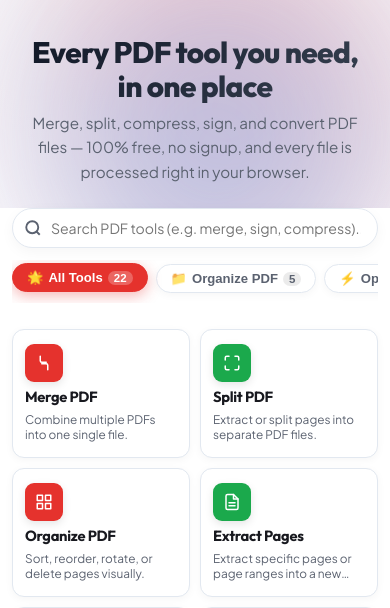
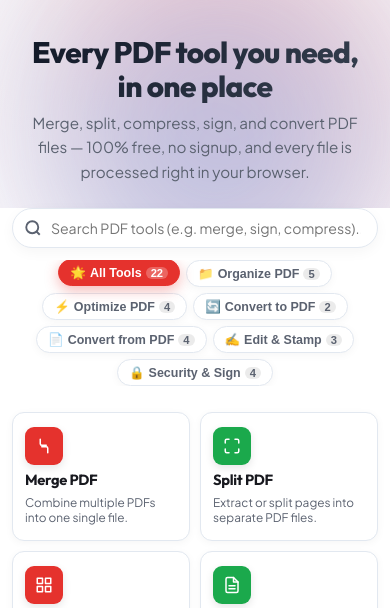
Before and after one commit to bypyay/pdftools, a PHP site: page / in a window 390 px wide. Shown: the part 72-680 px from the top of the page. Run offline with PHP 8.4, Linux system fonts and the light colour scheme.

Commit message:
Wrap category tabs cleanly on mobile into neat centered chips without side clipping while preserving single-line on desktop

```diff
--- a/assets/css/style.css
+++ b/assets/css/style.css
@@ -1367,27 +1367,26 @@ img {
   }
 
   .category-tabs {
-    width: calc(100% + 24px);
-    margin: 0 -12px;
-    justify-content: flex-start;
-    padding: 4px 14px 10px;
-    gap: 8px;
-    overflow-x: auto;
-    -webkit-overflow-scrolling: touch;
-    scroll-snap-type: x proximity;
+    width: 100%;
+    margin: 0 auto;
+    display: flex;
+    flex-wrap: wrap;
+    justify-content: center;
+    align-items: center;
+    gap: 6px;
+    padding: 0;
   }
 
   .category-tab {
-    padding: 6px 14px;
-    font-size: 0.82rem;
+    padding: 5px 11px;
+    font-size: 0.78rem;
     border-radius: 20px;
-    flex-shrink: 0;
-    scroll-snap-align: start;
+    gap: 4px;
   }
 
   .category-tab .tab-count {
-    font-size: 0.72rem;
-    padding: 1px 6px;
+    font-size: 0.7rem;
+    padding: 0 5px;
   }
 
   /* Slim 2-column mobile card grid like iLovePDF */
```
Also changed, not shown: _preview/assets/css/style.css (+13 -14 lines).
